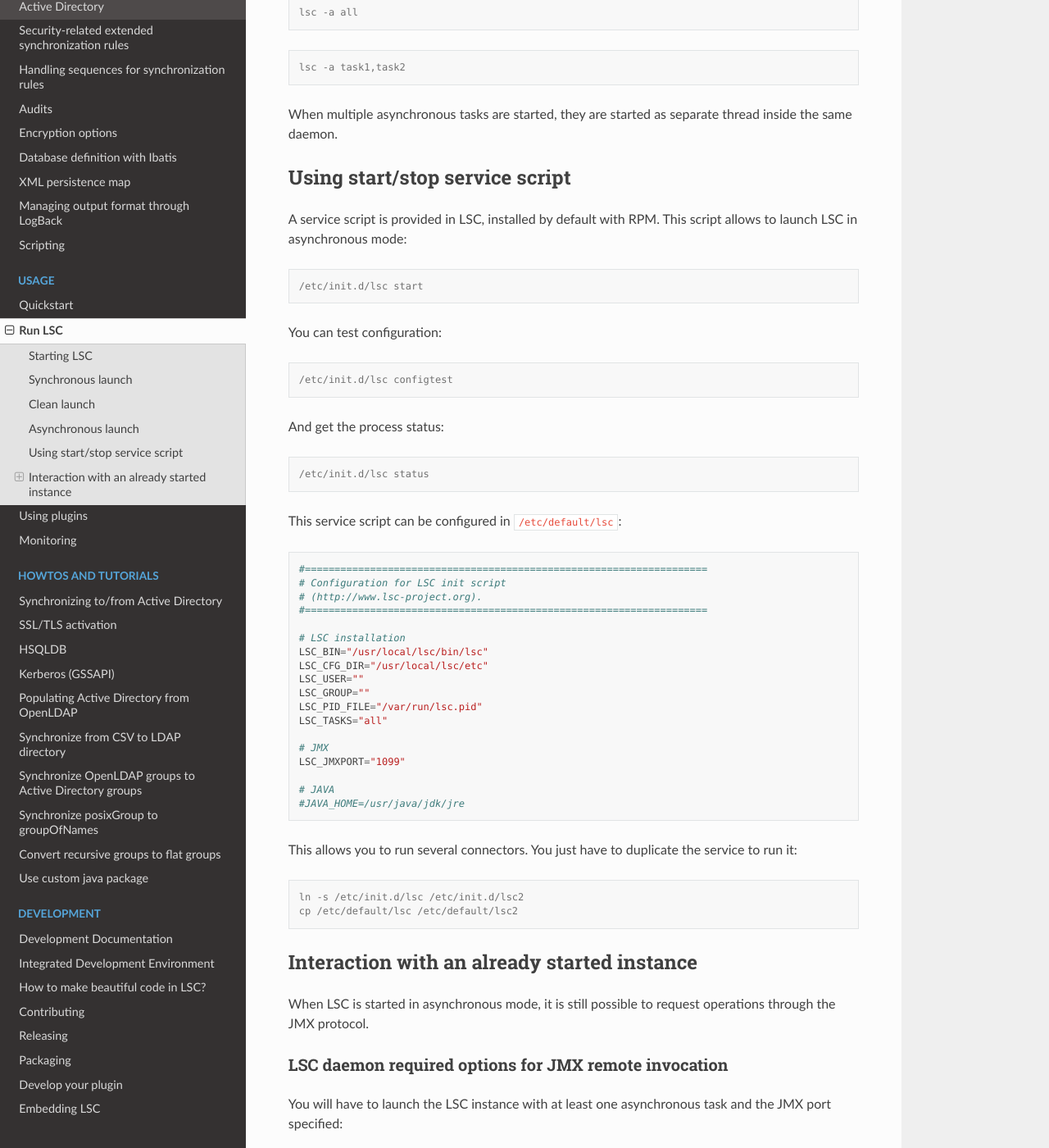
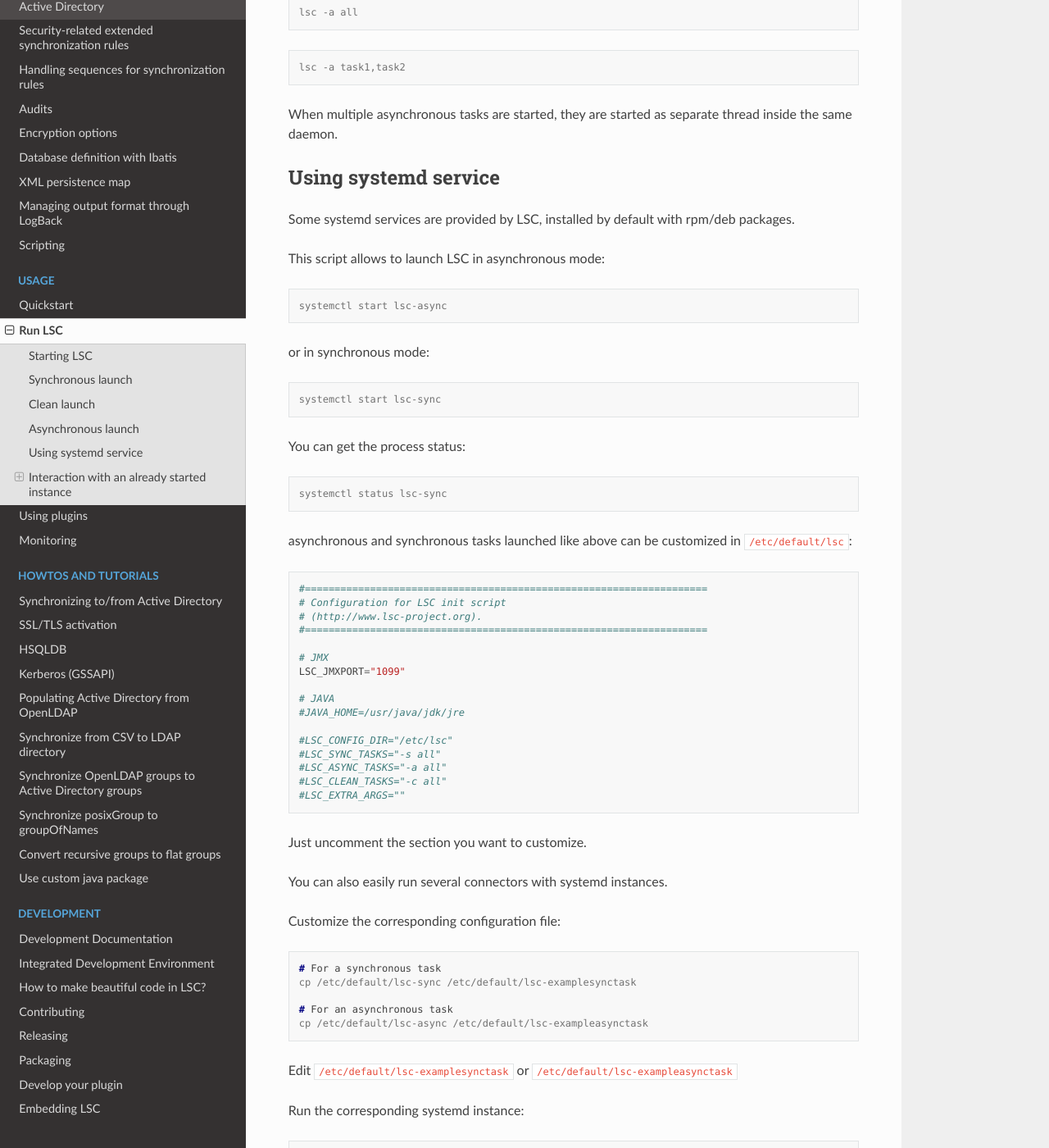
Before and after one commit to lsc-project/documentation, a Sphinx documentation site: the page built from source/run.rst, in a window 1280 px wide and 1400 px high, scrolled down 1005 px. Shown: the whole window at 82% size. Built offline with Sphinx 7.4.7 and the Read the Docs theme 2.0.0, drawn with Linux system fonts in a browser that asks for light colours; some of the changed text lies outside the part shown.

Commit message:
add systemd configuration and usage doc

```diff
--- a/source/run.rst
+++ b/source/run.rst
@@ -53,29 +53,30 @@ Asynchronous launch
 
 When multiple asynchronous tasks are started, they are started as separate thread inside the same daemon.
 
-Using start/stop service script
-===============================
+Using systemd service
+=====================
 
-A service script is provided in LSC, installed by default with RPM. This script allows to launch LSC in asynchronous mode:
+Some systemd services are provided by LSC, installed by default with rpm/deb packages.
+
+This script allows to launch LSC in asynchronous mode:
 
 .. code-block:: console
 
-    /etc/init.d/lsc start
+    systemctl start lsc-async
 
-You can test configuration:
+or in synchronous mode:
 
 .. code-block:: console
 
-    /etc/init.d/lsc configtest
+    systemctl start lsc-sync
 
-And get the process status:
+You can get the process status:
 
 .. code-block:: console
 
-    /etc/init.d/lsc status
+    systemctl status lsc-sync
 
-This service script can be configured in ``/etc/default/lsc``:
-
+asynchronous and synchronous tasks launched like above can be customized in ``/etc/default/lsc``:
 
 .. code-block::
 
@@ -84,29 +85,43 @@ This service script can be configured in ``/etc/default/lsc``:
     # (http://www.lsc-project.org).
     #====================================================================
 
-    # LSC installation
-    LSC_BIN="/usr/local/lsc/bin/lsc"
-    LSC_CFG_DIR="/usr/local/lsc/etc"
-    LSC_USER=""
-    LSC_GROUP=""
-    LSC_PID_FILE="/var/run/lsc.pid"
-    LSC_TASKS="all"
-
     # JMX
     LSC_JMXPORT="1099"
 
     # JAVA
     #JAVA_HOME=/usr/java/jdk/jre
 
+    #LSC_CONFIG_DIR="/etc/lsc"
+    #LSC_SYNC_TASKS="-s all"
+    #LSC_ASYNC_TASKS="-a all"
+    #LSC_CLEAN_TASKS="-c all"
+    #LSC_EXTRA_ARGS=""
 
+Just uncomment the section you want to customize.
 
-This allows you to run several connectors. You just have to duplicate the service to run it:
+You can also easily run several connectors with systemd instances.
+
+Customize the corresponding configuration file:
 
 .. code-block:: console
 
-    ln -s /etc/init.d/lsc /etc/init.d/lsc2
-    cp /etc/default/lsc /etc/default/lsc2
+    # For a synchronous task
+    cp /etc/default/lsc-sync /etc/default/lsc-examplesynctask
 
+    # For an asynchronous task
+    cp /etc/default/lsc-async /etc/default/lsc-exampleasynctask
+
+Edit ``/etc/default/lsc-examplesynctask`` or ``/etc/default/lsc-exampleasynctask``
+
+Run the corresponding systemd instance:
+
+.. code-block:: console
+
+    # synchronous systemd instance will load file /etc/default/lsc-<my-task>
+    systemctl start lsc-sync@examplesynctask
+
+    # asynchronous systemd instance will load file /etc/default/lsc-<my-task>
+    systemctl start lsc-async@exampleasynctask
 
 Interaction with an already started instance
 ============================================
```
